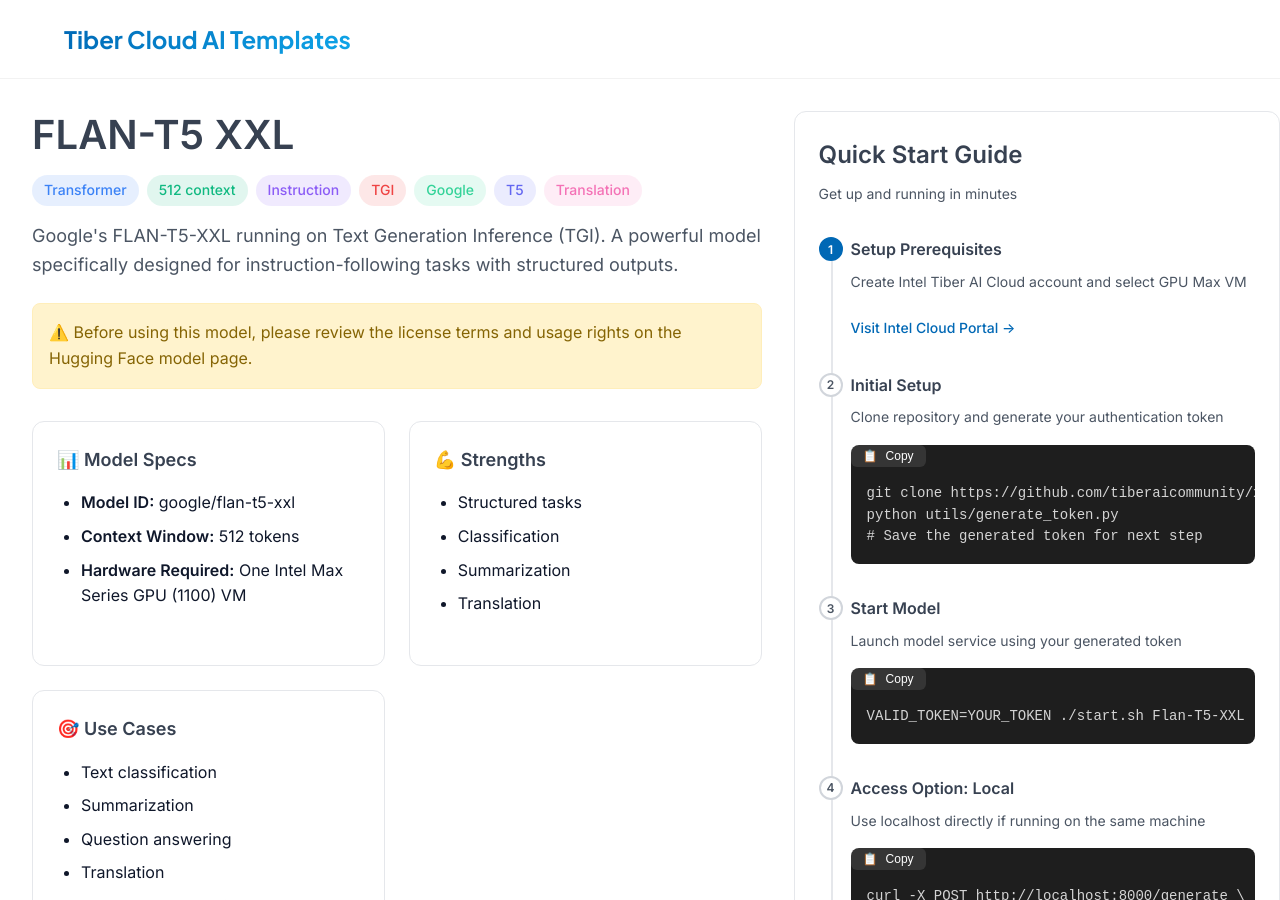
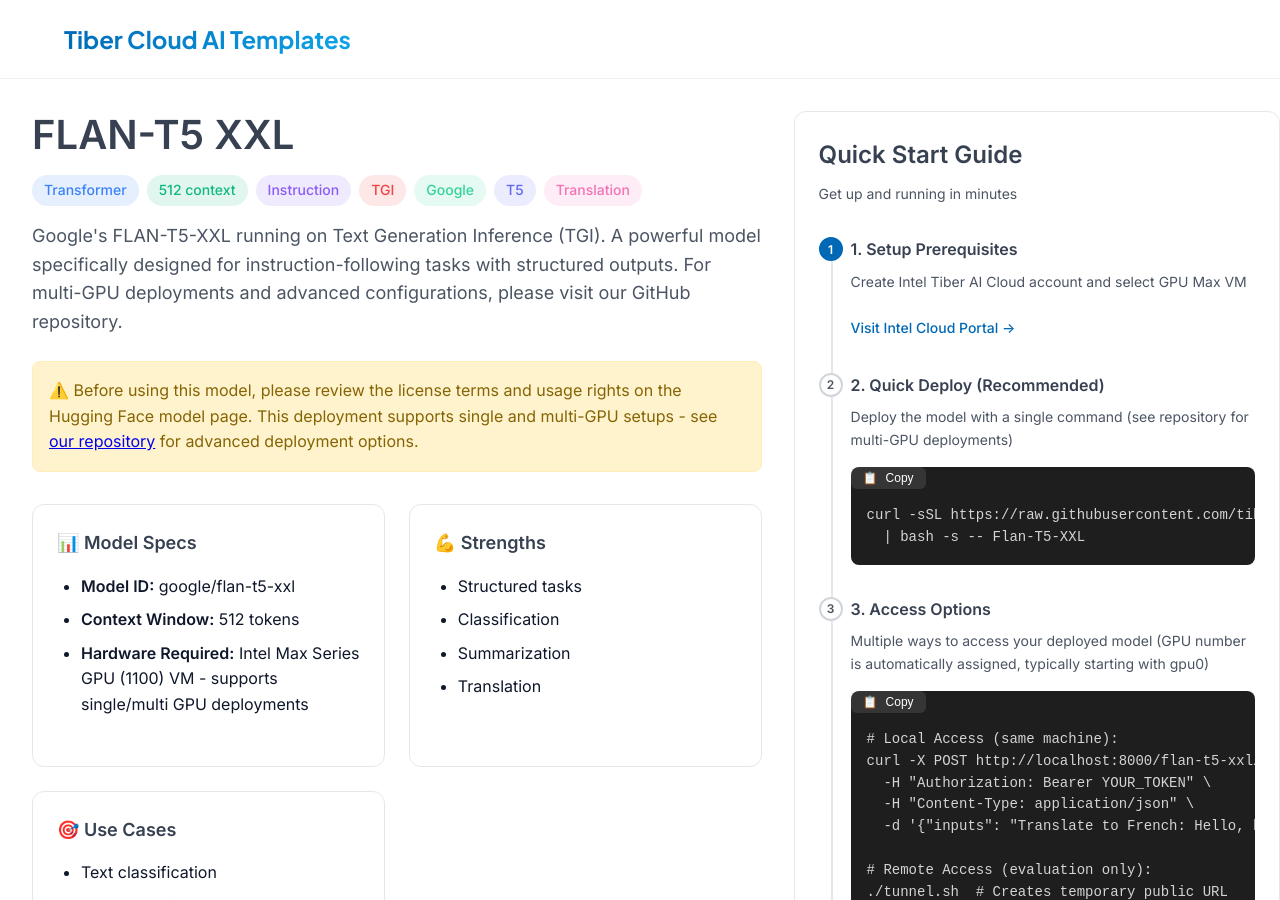
Before and after one commit to TiberAICommunity/ai-templates, a Jekyll site: the page built from model/flan-t5-xxl.md, in a window 1280 px wide and 900 px high. Built offline with Jekyll 4.4.1, drawn with Linux system fonts in a browser that asks for light colours; some of the changed text lies outside the part shown.

Commit message:
Update flan-t5-xxl.yaml

```diff
--- a/_data/models/flan-t5-xxl.yaml
+++ b/_data/models/flan-t5-xxl.yaml
@@ -1,11 +1,26 @@
 name: flan-t5-xxl
 title: FLAN-T5 XXL
 model_id: google/flan-t5-xxl
-description: "Google's FLAN-T5-XXL running on Text Generation Inference (TGI). A powerful model specifically designed for instruction-following tasks with structured outputs."
+description: "Google's FLAN-T5-XXL running on Text Generation Inference (TGI). A powerful model specifically designed for instruction-following tasks with structured outputs. For multi-GPU deployments and advanced configurations, please visit our GitHub repository."
 
-license_notice: "Before using this model, please review the license terms and usage rights on the Hugging Face model page."
+license_notice: "Before using this model, please review the license terms and usage rights on the Hugging Face model page. This deployment supports single and multi-GPU setups - see <a href='https://github.com/tiberaicommunity/xpu_tgi' target='_blank'>our repository</a> for advanced deployment options."
 
-# TGI specific configuration
+context_window: "512 tokens"
+hardware_required: "Intel Max Series GPU (1100) VM - supports single/multi GPU deployments"
+
+strengths:
+  - "Structured tasks"
+  - "Classification"
+  - "Summarization"
+  - "Translation"
+
+use_cases:
+  - "Text classification"
+  - "Summarization"
+  - "Question answering"
+  - "Translation"
+  - "Structured generation"
+
 tgi: true
 architecture_diagram: |
   flowchart LR
@@ -27,81 +42,52 @@
           TGI
       end
 
-deployment_steps:
-  - title: "Setup Prerequisites"
-    description: "Create Intel Tiber AI Cloud account and select GPU Max VM"
-    link: "https://cloud.intel.com"
-    link_text: "Visit Intel Cloud Portal"
-
-  - title: "Initial Setup"
-    description: "Clone repository and generate your authentication token"
-    code: |
-      git clone https://github.com/tiberaicommunity/xpu_tgi && cd xpu_tgi
-      python utils/generate_token.py
-      # Save the generated token for next step
-
-  - title: "Start Model"
-    description: "Launch model service using your generated token"
-    code: "VALID_TOKEN=YOUR_TOKEN ./start.sh Flan-T5-XXL --cache-models"
-
-  - title: "Access Option: Local"
-    description: "Use localhost directly if running on the same machine"
-    code: |
-      curl -X POST http://localhost:8000/generate \
-        -H 'Content-Type: application/json' \
-        -H 'Authorization: Bearer YOUR_TOKEN' \
-        -d '{"inputs": "Translate to French: Hello, how are you today?"}'
-
-  - title: "Access Option: Local Tunnel"
-    description: "Use SSH tunnel to access from your local machine"
-    code: "ssh -L 8000:localhost:8000 guest@guest-ip user@your-vm-ip"
-
-  - title: "Access Option: Remote (Eval Only)"
-    description: "Create temporary cloudflare tunnel for remote access"
-    code: |
-      ./tunnel.sh  # Run in new terminal
-
-      # Use the generated URL:
-      curl -X POST https://YOUR-TUNNEL-URL/generate \
-        -H 'Content-Type: application/json' \
-        -H 'Authorization: Bearer YOUR_TOKEN' \
-        -d '{"inputs": "Translate to French: Hello, how are you today?"}'
-
 key_features:
   - "🔒 Token-based authentication with automatic ban after failed attempts"
   - "🚦 Rate limiting (global: 10 req/s, per-IP: 10 req/s)"
   - "🛡️ Security headers and IP protection"
   - "🔄 Health monitoring and automatic recovery"
-  - "🚀 Optimized for Intel GPUs"
+  - "🚀 Optimized for Intel GPUs with multi-GPU support"
 
-# Model specific information
-context_window: "512 tokens"
-strengths:
-  - "Structured tasks"
-  - "Classification"
-  - "Summarization"
-  - "Translation"
+deployment_steps:
+  - title: "1. Setup Prerequisites"
+    description: "Create Intel Tiber AI Cloud account and select GPU Max VM"
+    link: "https://cloud.intel.com"
+    link_text: "Visit Intel Cloud Portal"
 
-use_cases:
-  - "Text classification"
-  - "Summarization"
-  - "Question answering"
-  - "Translation"
-  - "Structured generation"
+  - title: "2. Quick Deploy (Recommended)"
+    description: "Deploy the model with a single command (see repository for multi-GPU deployments)"
+    code: |
+      curl -sSL https://raw.githubusercontent.com/tiberaicommunity/xpu_tgi/main/quick-deploy.sh \
+        | bash -s -- Flan-T5-XXL
 
-configuration: |
-  MODEL_NAME=flan-t5-xxl-tgi
-  MODEL_ID=google/flan-t5-xxl
-  TGI_VERSION=2.4.0-intel-xpu
-  PORT=8087
-  SHM_SIZE=2g
-  MAX_CONCURRENT_REQUESTS=1
-  MAX_BATCH_SIZE=1
-  MAX_TOTAL_TOKENS=512
-  MAX_INPUT_LENGTH=512
-  MAX_WAITING_TOKENS=10
+  - title: "3. Access Options"
+    description: "Multiple ways to access your deployed model (GPU number is automatically assigned, typically starting with gpu0)"
+    code: |
+      # Local Access (same machine):
+      curl -X POST http://localhost:8000/flan-t5-xxl/gpu0/generate \
+        -H "Authorization: Bearer YOUR_TOKEN" \
+        -H "Content-Type: application/json" \
+        -d '{"inputs": "Translate to French: Hello, how are you today?"}'
 
-# Tags for filtering
+      # Remote Access (evaluation only):
+      ./tunnel.sh  # Creates temporary public URL
+      # Then use: https://YOUR-TUNNEL-URL/flan-t5-xxl/gpu0/generate
+
+      # SSH Tunnel (recommended):
+      ssh -L 8000:localhost:8000 -J guest@guest-ip user@your-vm-ip
+      # Then use: http://localhost:8000/flan-t5-xxl/gpu0/generate
+
+  - title: "4. Managing Services"
+    description: "Control and monitor your deployment"
+    code: |
+      # Check status
+      ./tgi-status.sh
+
+      # Stop services
+      ./service_cleanup.sh                    # Stop all services
+      ./service_cleanup.sh --gpu N (or all)   # Stop specific GPU or all GPUs
+
 tags:
   - label: "Transformer"
     color: "#3B82F6"
```
